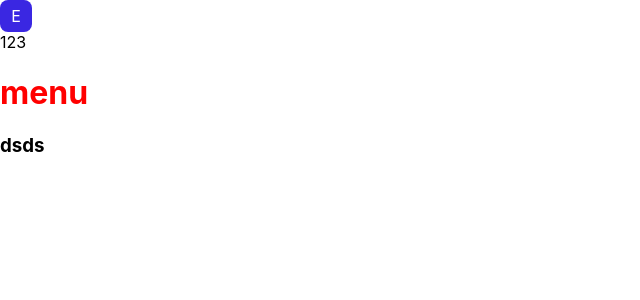
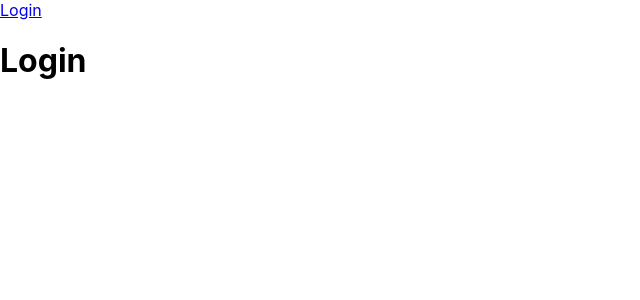
Before and after one commit to FrankRichter9/english-app, a React (Create React App) app: page /login in a window 1280 px wide. Shown: the top 300 px of the page, without its empty margins (0-640 px from the left). Built offline with nearby package versions, Linux system fonts and the light colour scheme.

Commit message:
add react-router-dom

```diff
--- a/package.json
+++ b/package.json
@@ -9,6 +9,7 @@
     "editorconfig": "^1.0.2",
     "react": "^18.2.0",
     "react-dom": "^18.2.0",
+    "react-router-dom": "^6.8.1",
     "react-scripts": "5.0.1",
     "web-vitals": "^2.1.4"
   },
--- a/src/App.tsx
+++ b/src/App.tsx
@@ -1,10 +1,16 @@
+import { Routes, Route, Link } from 'react-router-dom'
 import { Logo, Menu } from './components'
+import { Login, Main } from './pages'
 
 function App() {
 	return (
 		<div className="App">
-			<Logo />
-			<Menu status={'123'} />
+			<Link to="/login">Login</Link>
+			<Routes>
+				<Route path="/" element={<Main />} />
+				<Route path="/login" element={<Login />} />
+				{/* <Route path="*" element={<Login />} /> */}
+			</Routes>
 		</div>
 	)
 }
--- a/src/index.js
+++ b/src/index.js
@@ -1,11 +1,14 @@
 import React from 'react'
 import ReactDOM from 'react-dom/client'
+import { BrowserRouter } from 'react-router-dom'
 import './index.css'
 import App from './App'
 
 const root = ReactDOM.createRoot(document.getElementById('root'))
 root.render(
 	<React.StrictMode>
-		<App />
+		<BrowserRouter>
+			<App />
+		</BrowserRouter>
 	</React.StrictMode>
 )
--- /dev/null
+++ b/src/pages/Login/index.ts
@@ -0,0 +1 @@
+export { Login } from './login'
--- /dev/null
+++ b/src/pages/Login/login.tsx
@@ -0,0 +1,12 @@
+import React from 'react'
+import styles from './login.module.css'
+
+export class Login extends React.Component {
+	render() {
+		return (
+			<div className="root">
+				<h1>Login</h1>
+			</div>
+		)
+	}
+}
--- /dev/null
+++ b/src/pages/Main/index.ts
@@ -0,0 +1 @@
+export { Main } from './main'
--- /dev/null
+++ b/src/pages/Main/main.tsx
@@ -0,0 +1,12 @@
+import React from 'react'
+import styles from './main.module.css'
+
+export class Main extends React.Component {
+	render() {
+		return (
+			<div className="root">
+				<h1>Main</h1>
+			</div>
+		)
+	}
+}
--- /dev/null
+++ b/src/pages/index.ts
@@ -0,0 +1,2 @@
+export { Main } from './Main'
+export { Login } from './Login'
```
Also changed, not shown: src/pages/Login/login.module.css (added), src/pages/Main/main.module.css (added), 1 other file (tests, documents, lock files or other folders).
